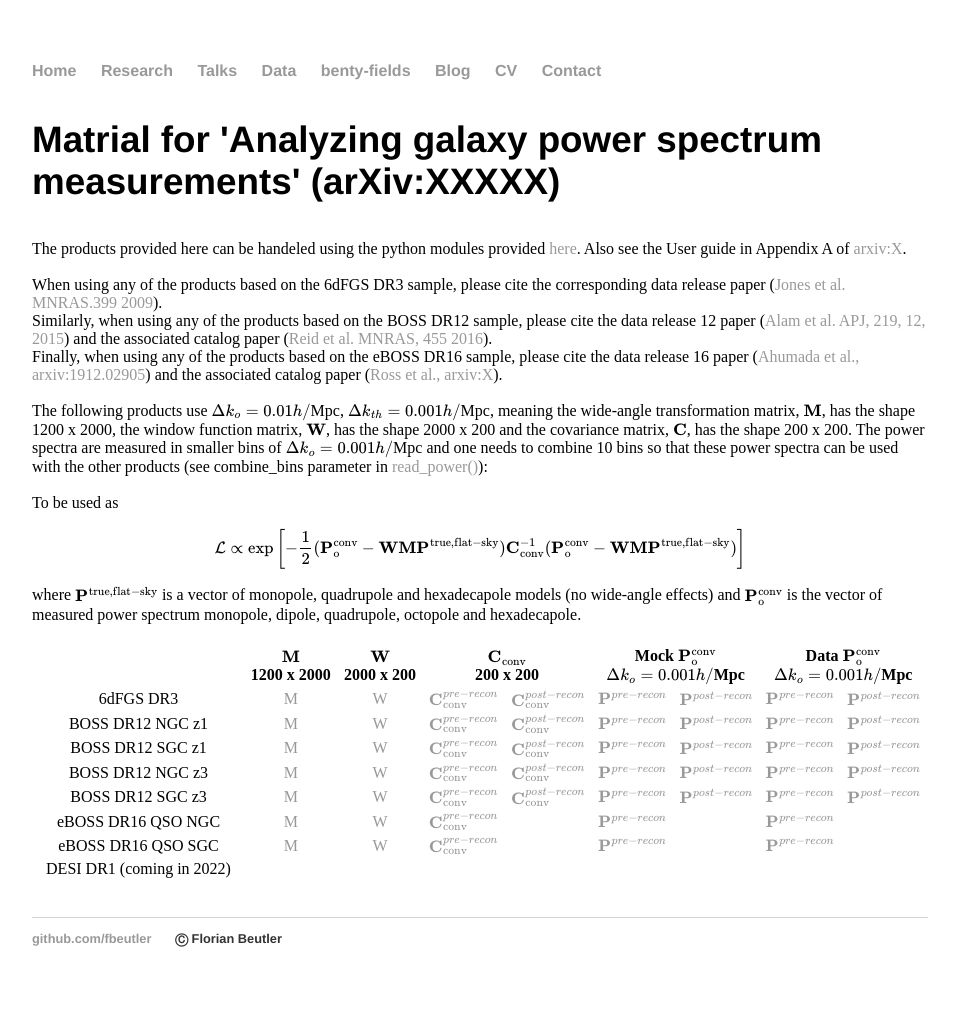
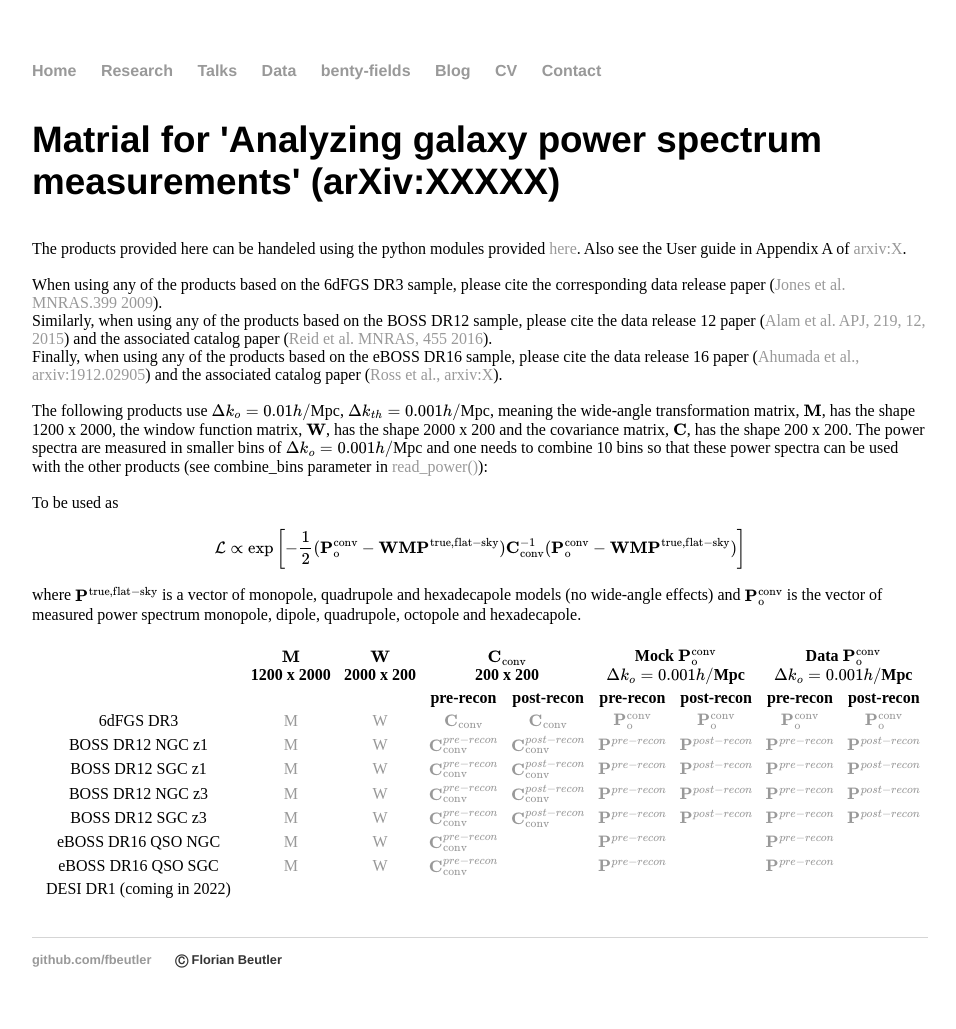
Before and after one commit to fbeutler/fbeutler.github.io, a Jekyll site: the page built from hub/deconv_paper.html, in a window 1280 px wide. Shown: the whole page, without its empty margins (160-1116 px from the left). Built offline with Jekyll 4.4.1, drawn with Linux system fonts in a browser that asks for light colours; before the commit the page ends 1008 px from its top, so only the background shows below that.

Commit message:
Update deconv_paper.html

```diff
--- a/hub/deconv_paper.html
+++ b/hub/deconv_paper.html
@@ -46,15 +46,26 @@ Finally, when using any of the products based on the eBOSS DR16 sample, please c
     <th colspan="2">Data \(\mathbf{P}^{\rm conv}_{\rm o}\)<br>\(\Delta k_o = 0.001h/\)Mpc</th>
   </tr>
   <tr style="text-align: center">
+    <th></th>
+    <th></th>
+    <th></th>
+    <th>pre-recon</th>
+    <th>post-recon</th>
+    <th>pre-recon</th>
+    <th>post-recon</th>
+    <th>pre-recon</th>
+    <th>post-recon</th>
+  </tr>
+  <tr style="text-align: center">
     <td>6dFGS DR3</td>
     <td><a href="M_6dFGS_DR3_1_1_1_1_1_1200_2000.matrix.gz">M</a></td>
     <td><a href="W_6dFGS_DR3_1_1_1_1_1_10_2000_200.matrix.gz">W</a></td>
-    <td><a href="C_600_6dFGS_DR3_1_1_1_1_1_10_200_200.matrix.gz">\(\mathbf{C}_{\rm conv}^{pre-recon}\)</a></td>
-    <td><a href="C_600_6dFGS_DR3_1_1_1_1_1_10_200_200.matrix.gz">\(\mathbf{C}_{\rm conv}^{post-recon}\)</a></td>
-    <td><a href="X.tar.gz">\(\mathbf{P}^{pre-recon}\)</a></td>
-    <td><a href="X.tar.gz">\(\mathbf{P}^{post-recon}\)</a></td>
-    <td><a href="X.tar.gz">\(\mathbf{P}^{pre-recon}\)</a></td>
-    <td><a href="X.tar.gz">\(\mathbf{P}^{post-recon}\)</a></td>
+    <td><a href="C_600_6dFGS_DR3_1_1_1_1_1_10_200_200.matrix.gz">\(\mathbf{C}_{\rm conv}\)</a></td>
+    <td><a href="C_600_6dFGS_DR3_1_1_1_1_1_10_200_200.matrix.gz">\(\mathbf{C}_{\rm conv}\)</a></td>
+    <td><a href="X.tar.gz">\(\mathbf{P}^{\rm conv}_{\rm o}\)</a></td>
+    <td><a href="X.tar.gz">\(\mathbf{P}^{\rm conv}_{\rm o}\)</a></td>
+    <td><a href="X.tar.gz">\(\mathbf{P}^{\rm conv}_{\rm o}\)</a></td>
+    <td><a href="X.tar.gz">\(\mathbf{P}^{\rm conv}_{\rm o}\)</a></td>
   </tr>
   <tr style="text-align: center">
     <td>BOSS DR12 NGC z1</td>
```
